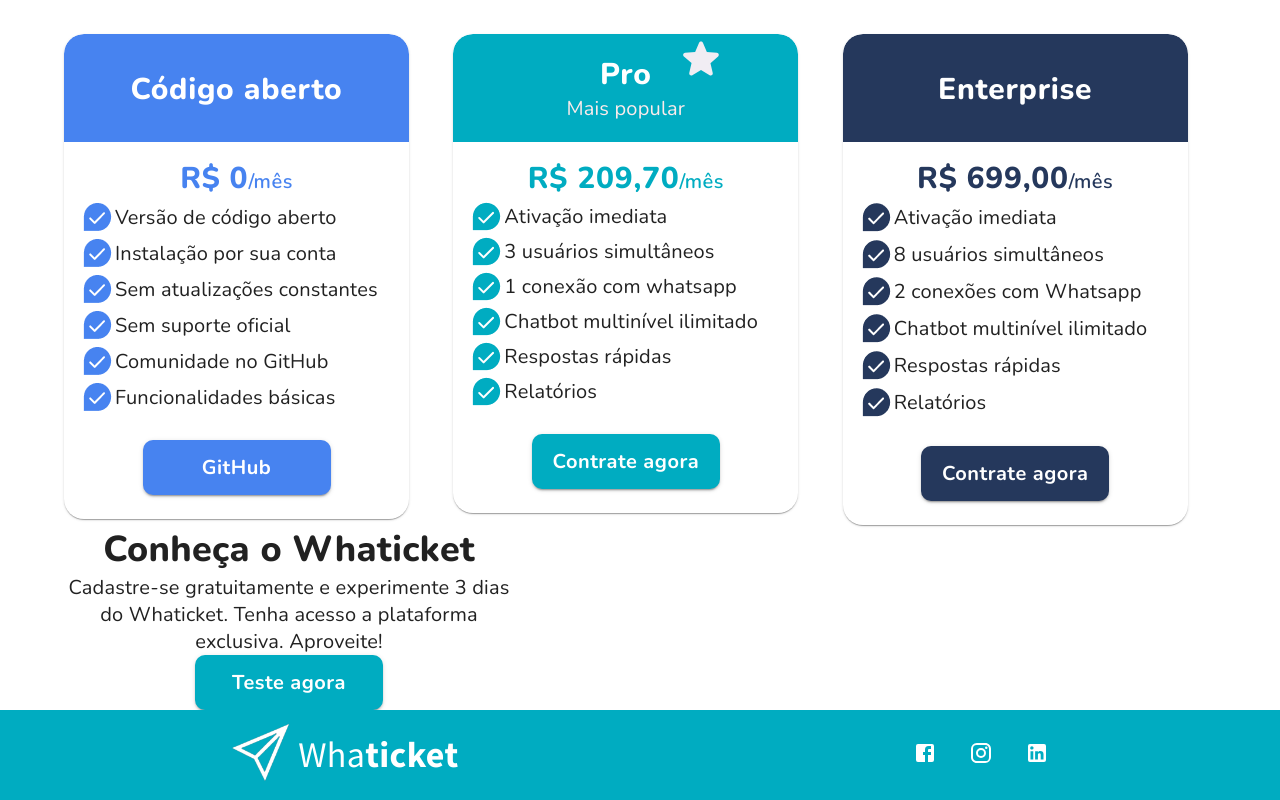
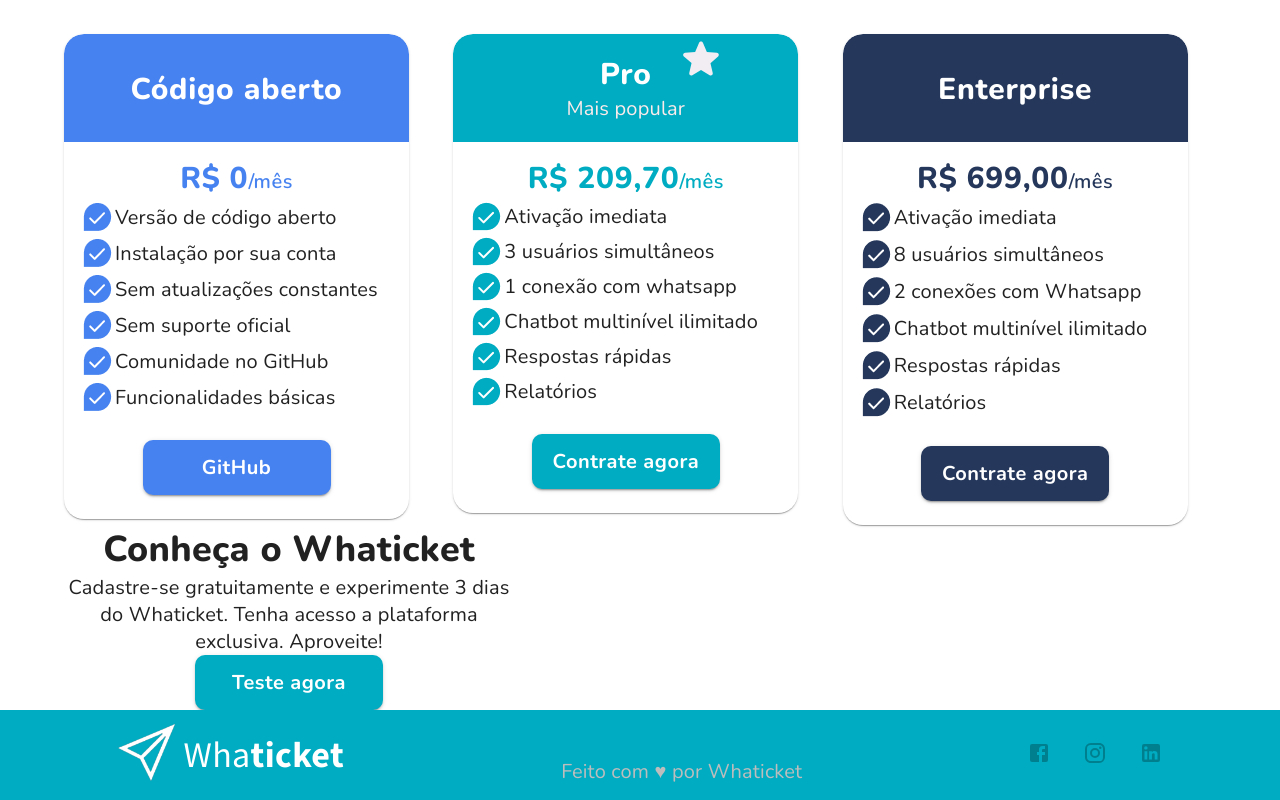
Before and after one commit to luaporto/Whaticket-Page, a React (Create React App) app: page / in a window 1280 px wide. Shown: the part 4225-5025 px from the top of the page. Built offline with nearby package versions, Linux system fonts and the light colour scheme.

Commit message:
Added "Feito com ♥"

```diff
--- a/src/App.js
+++ b/src/App.js
@@ -14,6 +14,7 @@
 import { styled } from "@mui/system";
 
 import { Facebook, Instagram, LinkedIn } from "@mui/icons-material";
+
 import whiteIcon from "./assets/whiteIcon.png";
 
 const ContainedButton = styled(Button)({
@@ -220,15 +221,24 @@
                 ticket
               </Typography>
             </Stack>
+            <TextTypography
+              sx={{
+                marginTop: "auto",
+
+                color: "#bdbdbd",
+              }}
+            >
+              Feito com ♥ por Whaticket
+            </TextTypography>
 
             <Stack direction="row" spacing={2}>
-              <IconButton sx={{ color: "#fff" }}>
+              <IconButton disabled sx={{ color: "#fff" }}>
                 <Facebook />
               </IconButton>
-              <IconButton sx={{ color: "#fff" }}>
+              <IconButton disabled sx={{ color: "#fff" }}>
                 <Instagram />
               </IconButton>
-              <IconButton sx={{ color: "#fff" }}>
+              <IconButton disabled sx={{ color: "#fff" }}>
                 <LinkedIn />
               </IconButton>
             </Stack>
```
